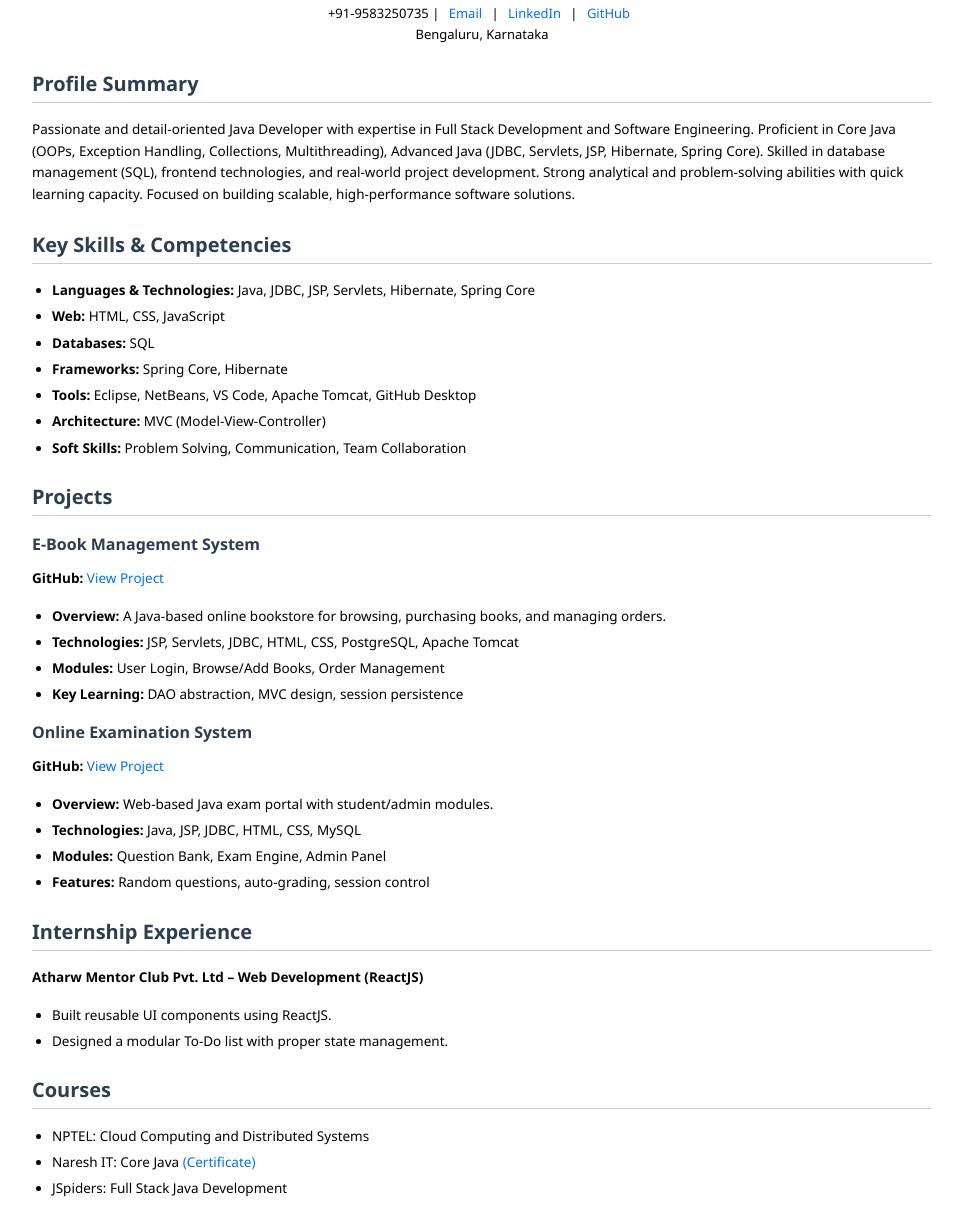
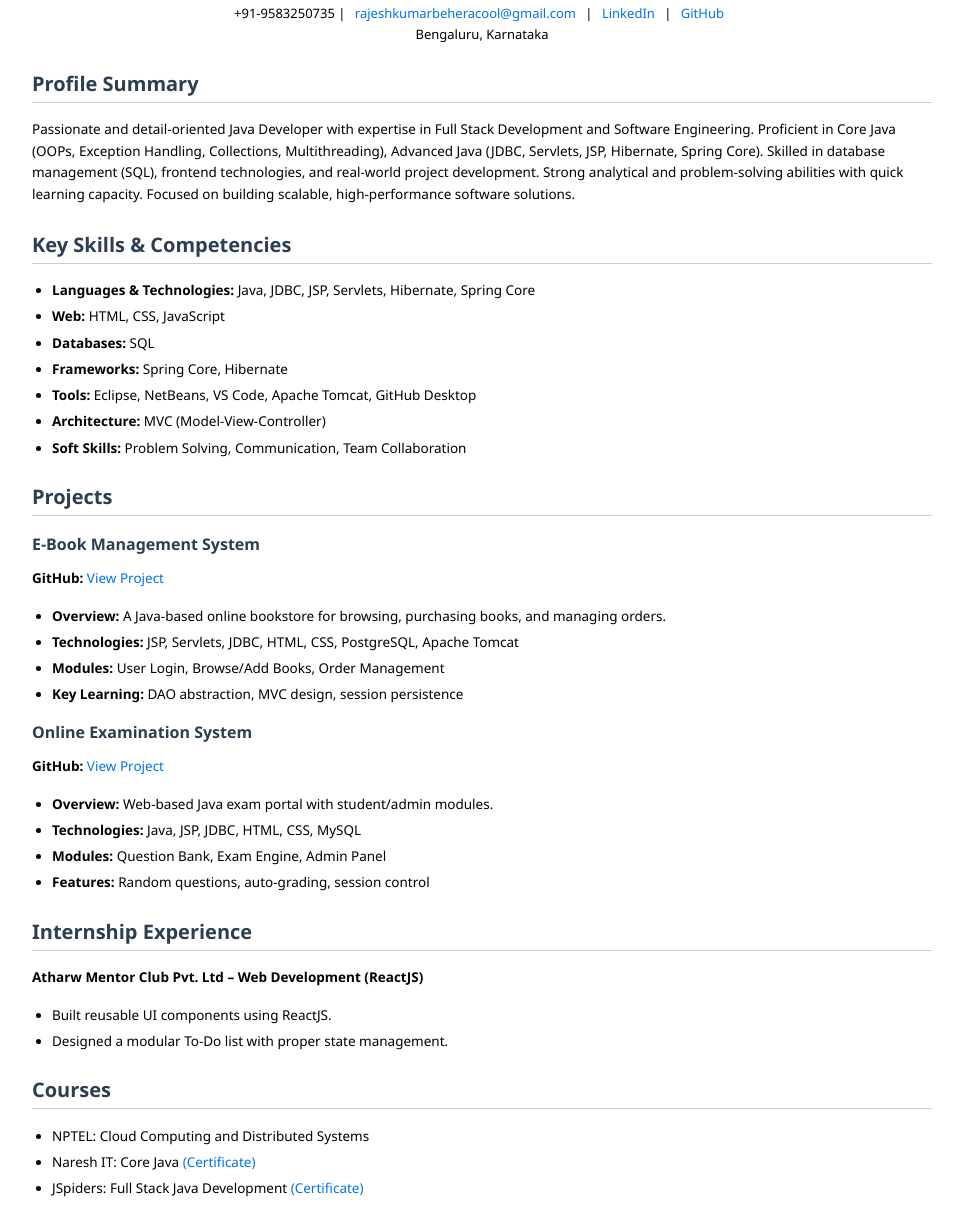
Before and after one commit to rajeshkumarbehera9583250735/Resume-Details, a plain HTML site: page index.html in a window 1280 px wide. Shown: the part 80-1300 px from the top of the page, without its empty margins (158-1121 px from the left). Drawn offline with Linux system fonts and the light colour scheme.

Commit message:
update the html code

```diff
--- a/index.html
+++ b/index.html
@@ -12,7 +12,7 @@
       <h1>Rajesh Kumar Behera</h1>
       <p class="contact">
          +91-9583250735 |
-        <a href="mailto:rajeshkumarbeheracool@gmail.com">Email</a> |
+        <a href="mailto:rajeshkumarbeheracool@gmail.com">rajeshkumarbeheracool@gmail.com</a> |
         <a href="https://www.linkedin.com/in/rajesh-kumar-behera-rk" target="_blank">LinkedIn</a> |
         <a href="https://github.com/rajeshkumarbehera9583250735" target="_blank">GitHub</a> <br>
         Bengaluru, Karnataka
@@ -75,9 +75,13 @@
          <li>Naresh IT: Core Java
              <a href="https://drive.google.com/file/d/1JOAwVMludvwpyPy14RFGGskPLSEMfWMh/view?usp=sharing" target="_blank">
              (Certificate)
-            </a>
+             </a>
          </li>
-        <li>JSpiders: Full Stack Java Development</li>
+        <li>JSpiders: Full Stack Java Development
+              <a href="https://drive.google.com/file/d/1cYsflxPm3G9Vq2jDPloUlwvXxb-pgHx-/view?usp=drive_link" target="_blank">
+             (Certificate)
+             </a>
+        </li>
       </ul>
     </section>
 
```
